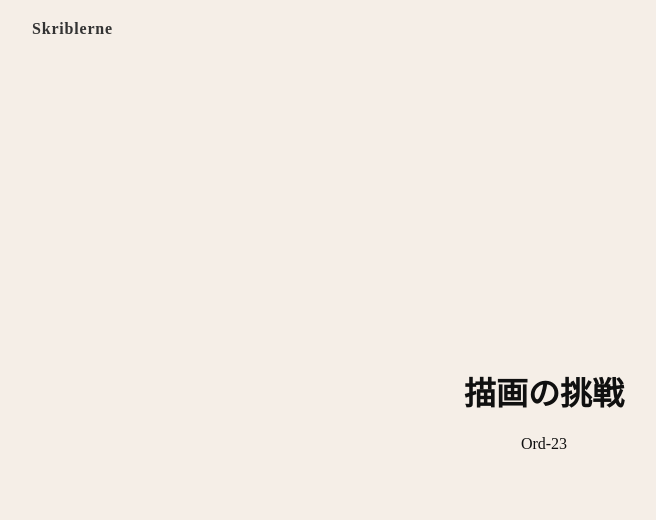
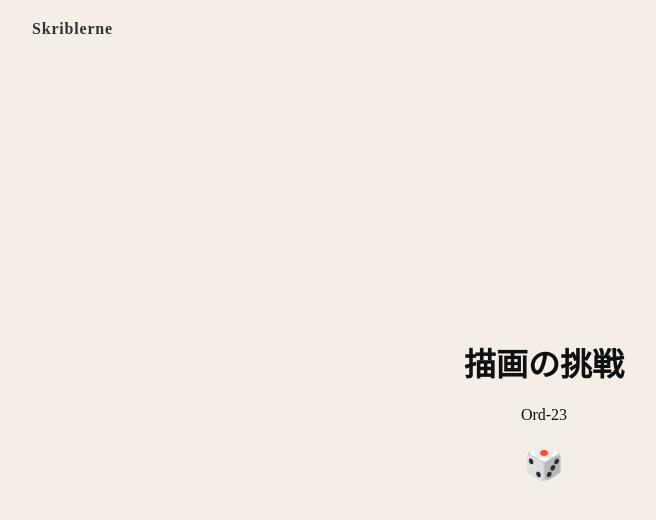
Before and after one commit to henrycmeen/Skriblerne, a plain HTML site: page index.html in a window 1280 px wide. Shown: the whole page, without its empty margins (96-752 px from the left). Drawn offline with Linux system fonts and the light colour scheme.

Commit message:
Update index.html

```diff
--- a/index.html
+++ b/index.html
@@ -15,6 +15,7 @@
     <main>
         <h1>描画の挑戦</h1> <!-- "Tegneutfordring" på japansk -->
         <div id="word-display">Laster dagens ord...</div> <!-- Dynamisk innhold -->
+        <button id="random-word-button">🎲</button> <!-- Terning-emoji knapp -->
     </main>
     <script src="script.js"></script>
 </body>
```
